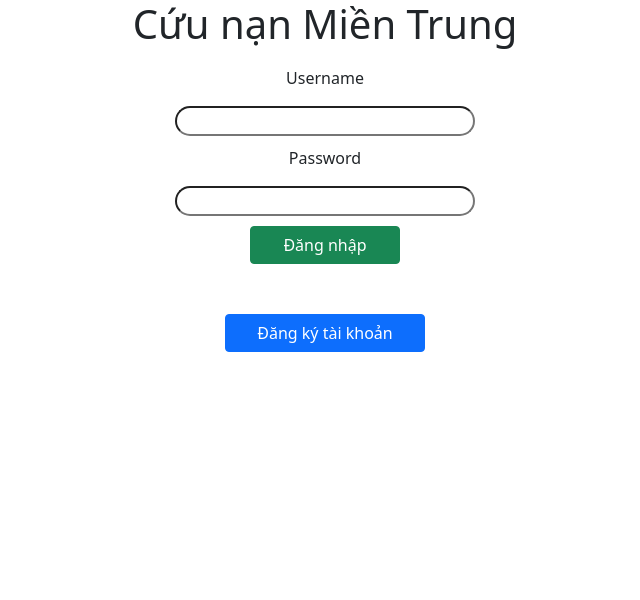
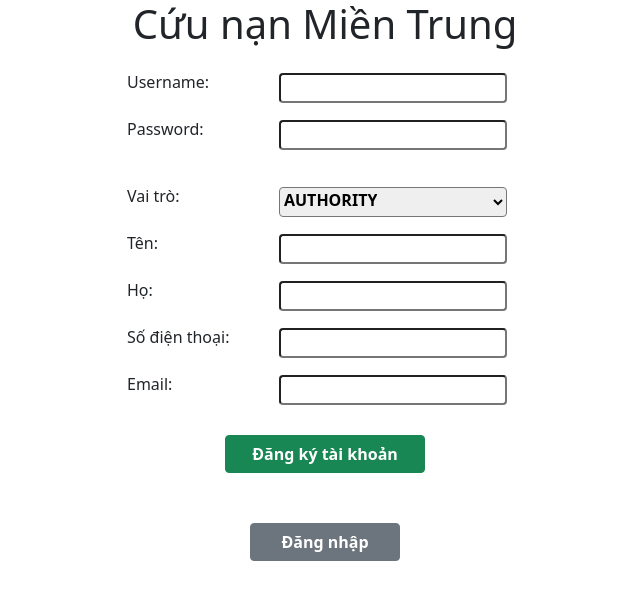
Before and after one commit to loki371/ReactJS_Flood, a React (Create React App) app: page /register in a window 1280 px wide. Shown: the top 600 px of the page, without its empty margins (315-955 px from the left). Built offline with nearby package versions, Linux system fonts and the light colour scheme.

Commit message:
add register

```diff
--- a/src/components/app/App.js
+++ b/src/components/app/App.js
@@ -3,6 +3,8 @@ import { BrowserRouter, Route, Switch } from 'react-router-dom';
 
 import Dashboard from '../dashboard/Dashboard';
 import Login from '../login/Login';
+import Register from '../register/Register';
+
 import UserData from './UserData';
 import Logout from "../logout/Logout";
 import Ward from "../wardRegis/Ward";
@@ -76,7 +78,8 @@ class App extends React.Component {
   render() {
     console.log("roleData = " + roleData.data);
 
-    if(!tokenData.data) {
+    var listURL = window.location.href.split("/");
+    if(!tokenData.data && listURL[listURL.length-1] != "register") {
       return <Login/>;
     }
 
@@ -88,6 +91,10 @@ class App extends React.Component {
 
             <Route path="/login">
               <Login />
+            </Route>
+
+            <Route path="/register">
+              <Register />
             </Route>
 
             <Route path="/dashboard/authorities">
--- a/src/components/floodState/FloodState.js
+++ b/src/components/floodState/FloodState.js
@@ -26,6 +26,8 @@ class FloodState extends React.Component {
   }
 
   componentDidMount() {
+    if (wardData.data == null)
+      return;
     Axios.defaults.headers.common['Authorization'] = tokenData.data;
 
     var url = Constant.floodNotification;
--- a/src/components/login/Login.js
+++ b/src/components/login/Login.js
@@ -51,6 +51,10 @@ function getTinhFromTinhId(tinhId) {
       return item;
   }
   return null;
+}
+
+function dangkyTaiKhoan() {
+  window.location.replace(Constant.register_client);
 }
 
 export default function Login() {
@@ -170,14 +174,14 @@ export default function Login() {
               <input type="password" onChange={e => setPassword(e.target.value)} class = "text-center input-radius"/>
             </label>
             <div style={{marginTop: '10px'}}>
-              <button type="submit" class="btn btn-success" style={{width: '150px'}}>Đăng nhập</button>
+              <button type="submit" class="btn btn-success" style={{width: '150px', fontWeight: "bold"}}>Đăng nhập</button>
             </div>
           </form>
         </div>
       </div>
 
       <div style={{width: '300px'}} class = "text-center mx-auto">
-        <button class="btn btn-primary" style={{width: '200px', marginTop:'50px'}}>Đăng ký tài khoản</button>
+        <button class="btn btn-secondary" style={{width: '200px', marginTop:'50px', fontWeight: "bold"}} onClick={() => dangkyTaiKhoan()}>Đăng ký tài khoản</button>
       </div>
     </div>
   )
--- /dev/null
+++ b/src/components/register/Login.css
@@ -0,0 +1,9 @@
+.login-wrapper {
+    display: flex;
+    flex-direction: column;
+    align-items: center;
+}
+
+.input-radius {
+    border-radius: 20px
+}
--- /dev/null
+++ b/src/components/register/Register.js
@@ -0,0 +1,166 @@
+import React, { useState } from 'react';
+
+import './Login.css';
+import Constant from "../../constant";
+import Axios from "axios";
+
+function dangnhap() {
+  window.location.replace(Constant.login_client);
+}
+
+function validateEmail(email) {
+  const re = /^(([^<>()[\]\\.,;:\s@"]+(\.[^<>()[\]\\.,;:\s@"]+)*)|(".+"))@((\[[0-9]{1,3}\.[0-9]{1,3}\.[0-9]{1,3}\.[0-9]{1,3}\])|(([a-zA-Z\-0-9]+\.)+[a-zA-Z]{2,}))$/;
+  return re.test(String(email).toLowerCase());
+}
+
+function validatePhone(phone) {
+  for (var i of phone) {
+    if (i < '0' || i > '9')
+      return false;
+  }
+  return phone.length===10 || phone.length=== 11;
+}
+
+var roles = ["role_authority"];
+
+export default function Register() {
+
+  const [username, setUserName] = useState();
+  const [firstname, setFirstname] = useState();
+  const [lastname, setLastname] = useState();
+  const [phone, setPhone] = useState();
+  const [email, setEmail] = useState();
+  const [password, setPassword] = useState();
+
+
+  function changeRole(value) {
+    console.log("onChange");
+    if (value == "AUTHORITY") {
+      roles = ["role_authority"];
+    } else {
+      roles = ["role_volunteer"];
+    }
+    console.log("role = ", roles);
+  }
+
+  function sendRegister (){
+    console.log("username: ", username);
+    console.log("firstname: ", firstname);
+    console.log("lastname: ", lastname);
+    console.log("phone: ", phone);
+    console.log("email: ", email);
+    console.log("password: ", password);
+    console.log("role: ", roles);
+
+    if (username == "") {
+      alert("Xin hãy điền Username");
+      return;
+    }
+
+    if (firstname == "") {
+      alert("Xin hãy điền Tên");
+      return;
+    }
+
+    if (lastname == "") {
+      alert("Xin hãy điền Họ");
+      return;
+    }
+
+    if (!validateEmail(email)) {
+      alert("Xin hãy nhập lại email");
+      return;
+    }
+
+    if (!validatePhone(phone)) {
+      alert("Số điện thoại chưa hợp lệ, xin hãy nhập lại!");
+      return;
+    }
+
+    var url = Constant.register_server;
+    Axios({
+      method: 'post',
+      url: url,
+      data: {
+        username: username,
+        firstname: firstname,
+        lastname: lastname,
+        phone: phone,
+        email: email,
+        role: roles,
+        password: password
+      }
+    }).then(() => {
+      window.location.replace(Constant.login_client);
+    }).catch((error) => {
+      alert("Thông tin Username hoặc Email đã được sử dụng rồi, hãy dùng tên và email khác!");
+    });
+  }
+
+  return(
+    <div class="mx-auto" style={{width: '500px', marginBottom: '150px'}}>
+      <div class="container">
+        <div class="row justify-content-md-center">
+          <h1 class = "text-center">Cứu nạn Miền Trung</h1>
+
+          <div style={{width: '600px'}} class = "text-center">
+
+                <div class="row" style={{padding: "0px", margin: "0px", paddingLeft: "20px"}}>
+                  <h6 class="col-4 list-group" style={{marginTop: "17px", height: "30px", marginLeft: "20px", textAlign: "left"}}>Username:</h6>
+                  <input type="text" class="col-6 list-group" style={{marginTop: "17px", height: "30px", textAlign: "left", fontWeight:"bold"}}
+                  onChange={e => setUserName(e.target.value)}></input>
+                </div>
+
+                <div class="row" style={{padding: "0px", margin: "0px", paddingLeft: "20px", paddingBottom: "20px"}}>
+                  <h6 class="col-4 list-group" style={{marginTop: "17px", height: "30px", marginLeft: "20px", textAlign: "left"}}>Password:</h6>
+                  <input type="password" class="col-6 list-group" style={{marginTop: "17px", height: "30px", textAlign: "left", fontWeight:"bold"}}
+                  onChange={e => setPassword(e.target.value)}></input>
+                </div>
+
+                <div class="row" style={{padding: "0px", margin: "0px", paddingLeft: "20px"}}>
+                  <h6 class="col-4 list-group" style={{marginTop: "17px", height: "30px", marginLeft: "20px", textAlign: "left"}}>Vai trò:</h6>
+                  <select type="text" class="col-6 list-group" style={{marginTop: "17px", height: "30px", textAlign: "left", fontWeight:"bold"}}
+                  onChange={e => changeRole(e.target.value)}>
+                      <option style={{textAlign: "center"}}>AUTHORITY</option>
+                      <option style={{textAlign: "center"}}>VOLUNTEER</option>
+                  </select>
+                </div>
+
+                <div class="row" style={{padding: "0px", margin: "0px", paddingLeft: "20px"}}>
+                  <h6 class="col-4 list-group" style={{marginTop: "17px", height: "30px", marginLeft: "20px", textAlign: "left"}}>Tên:</h6>
+                  <input type="text" class="col-6 list-group" style={{marginTop: "17px", height: "30px", textAlign: "left", fontWeight:"bold"}}
+                  onChange={e => setFirstname(e.target.value)}></input>
+                </div>
+
+                <div class="row" style={{padding: "0px", margin: "0px", paddingLeft: "20px"}}>
+                  <h6 class="col-4 list-group" style={{marginTop: "17px", height: "30px", marginLeft: "20px", textAlign: "left"}}>Họ:</h6>
+                  <input type="text" class="col-6 list-group" style={{marginTop: "17px", height: "30px", textAlign: "left", fontWeight:"bold"}}
+                  onChange={e => setLastname(e.target.value)}></input>
+                </div>
+
+                <div class="row" style={{padding: "0px", margin: "0px", paddingLeft: "20px"}}>
+                  <h6 class="col-4 list-group" style={{marginTop: "17px", height: "30px", marginLeft: "20px", textAlign: "left"}}>Số điện thoại:</h6>
+                  <input type="text" class="col-6 list-group" style={{marginTop: "17px", height: "30px", textAlign: "left", fontWeight:"bold"}}
+                  onChange={e => setPhone(e.target.value)}></input>
+                </div>
+
+                <div class="row" style={{padding: "0px", margin: "0px", paddingLeft: "20px", paddingBottom: "20px"}}>
+                  <h6 class="col-4 list-group" style={{marginTop: "17px", height: "30px", marginLeft: "20px", textAlign: "left"}}>Email:</h6>
+                  <input type="text" class="col-6 list-group" style={{marginTop: "17px", height: "30px", textAlign: "left", fontWeight:"bold"}}
+                  onChange={e => setEmail(e.target.value)}></input>
+                </div>
+
+            <div style={{marginTop: '10px'}}>
+              <button type="submit" class="btn btn-success" style={{width: '200px', fontWeight: "bold"}} onClick={() => sendRegister()}>Đăng ký tài khoản</button>
+            </div>
+
+          </div>
+        </div>
+      </div>
+
+      <div style={{width: '300px'}} class = "text-center mx-auto">
+        <button class="btn btn-secondary" style={{width: '150px', marginTop:'50px', fontWeight: "bold"}} onClick={() => dangnhap()}>Đăng nhập</button>
+      </div>
+    </div>
+  )
+}
--- a/src/components/userInformation/UserInfomation.js
+++ b/src/components/userInformation/UserInfomation.js
@@ -97,6 +97,8 @@ class UserInfomation extends React.Component {
     ).then((res) => {
       console.log("result: ", res.data.data);
       alert("Cập nhật thông tin thành công");
+    }).catch((err) => {
+      alert(err);
     });
   }
 
--- a/src/constant.js
+++ b/src/constant.js
@@ -1,6 +1,6 @@
 const HEAD_ADRESS = "http://";
 
-const FINAL_IP = "34.126.148.60";
+const FINAL_IP = "34.126.187.47";
 const FLOOD_SERVICE_ADDRESS = HEAD_ADRESS + FINAL_IP + ":8080/v1/api";
 const LOGIN_SERVICE_ADDRESS = HEAD_ADRESS + FINAL_IP + ":8080/v1/api/auth";
 const SEARCH_SERVICE_ADDRESS = HEAD_ADRESS + FINAL_IP + ":8000";
@@ -8,10 +8,12 @@ const WEB_SERVICE_ADRESS = HEAD_ADRESS + "127.0.0.1:3000";
 
 const address = {
     login_server : LOGIN_SERVICE_ADDRESS + "/signin",
+    register_server : LOGIN_SERVICE_ADDRESS + "/signup",
     signup_server : LOGIN_SERVICE_ADDRESS + "/signup",
     validate_token: LOGIN_SERVICE_ADDRESS + "/validateToken",
 
     login_client: WEB_SERVICE_ADRESS + "/login",
+    register_client: WEB_SERVICE_ADRESS + "/register",
     dashboard_client: WEB_SERVICE_ADRESS + "/dashboard",
     authority_client: WEB_SERVICE_ADRESS + "/dashboard/authorities",
     volunteer_client: WEB_SERVICE_ADRESS + "/dashboard/volunteers",
```
